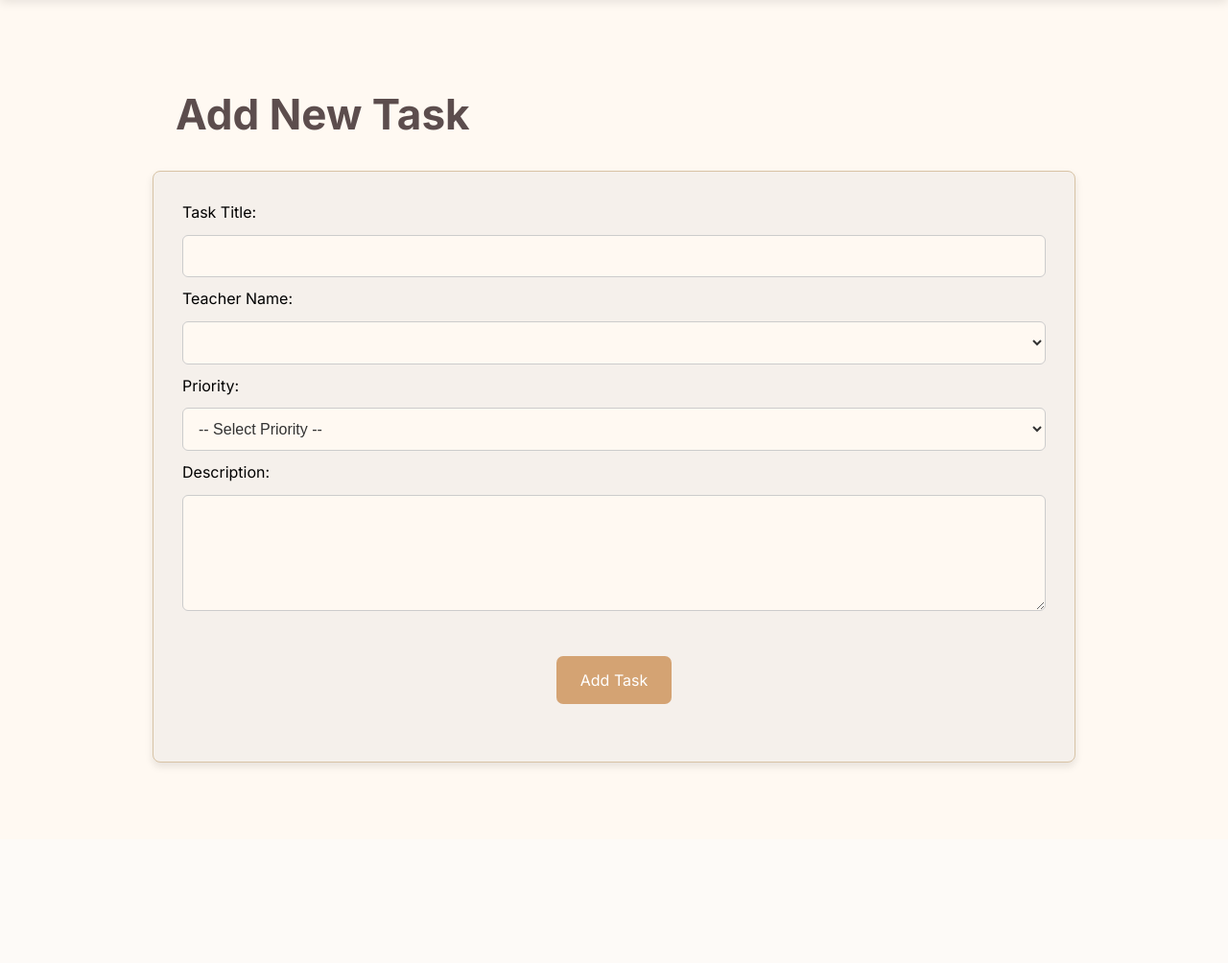
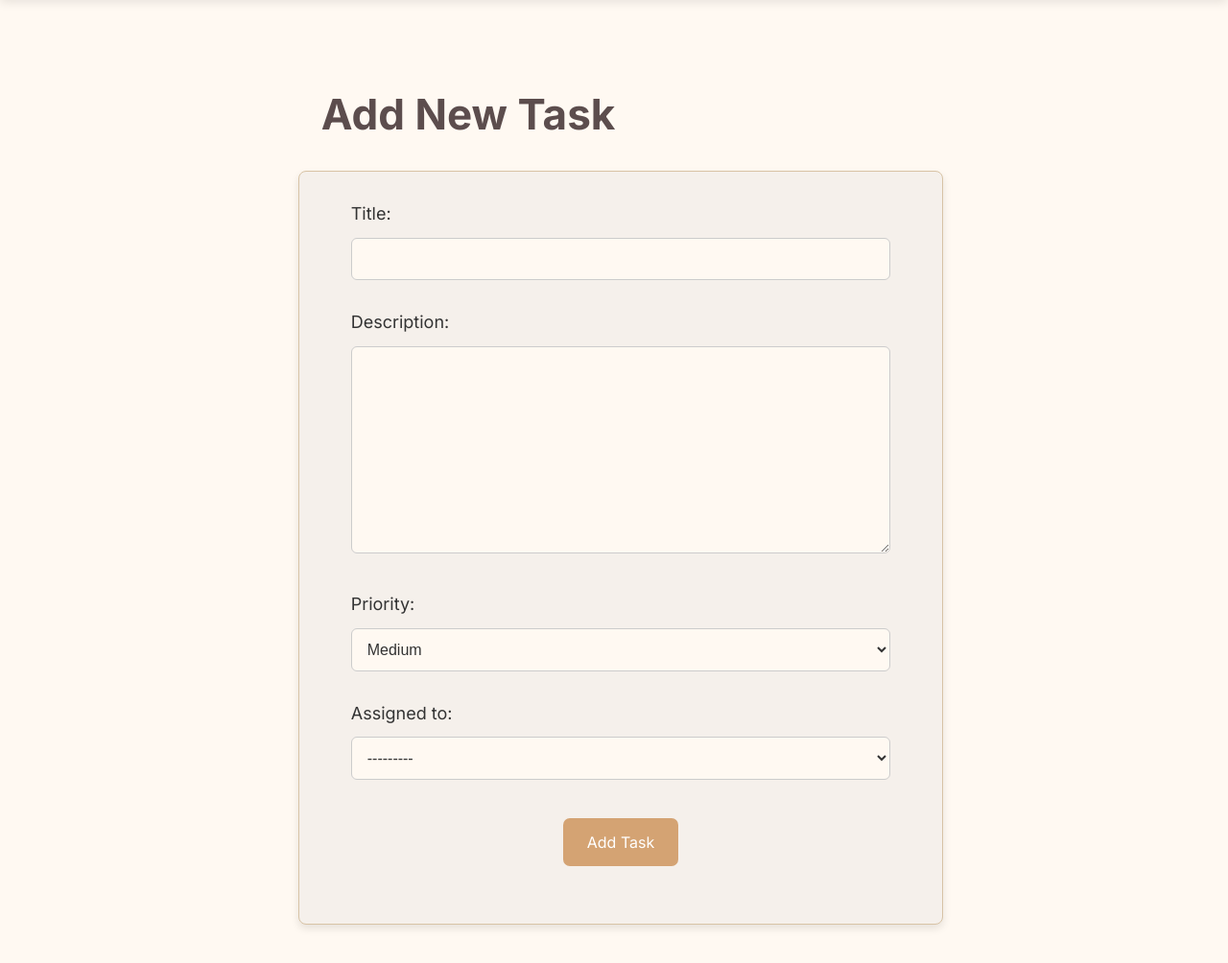
Before and after one commit to beshirr/school-task, a Django app: page /tasks/add_task in a window 1280 px wide. Shown: the part 70-1074 px from the top of the page at 96% size. Before the commit the page ends 871 px from the top, so only its background shows below. Run offline with Django 5.2, Linux system fonts and the light colour scheme; lists and menus that the app fills with data are empty; some web fonts are replaced.

Commit message:
edit task, using django forms for addition and edit

```diff
--- a/tasks/templates/tasks/add_task.html
+++ b/tasks/templates/tasks/add_task.html
@@ -1,41 +1,12 @@
 {% extends 'base.html' %}
-
 {% block title %}Add Task{% endblock %}
-
 {% block content %}
   {% include 'navbar_admin.html' %}
-
   <div class="form-container">
     <h1>Add New Task</h1>
-
-    <form action="{% url 'tasks:add_task' %}" method="post">
+    <form method="post">
       {% csrf_token %}
-      <label for="title">Task Title:</label>
-      <input type="text" id="title" name="title" required />
-
-      <label for="teacher">Teacher Name:</label>
-      <select name="teacher" id="teacher_name_dropdown">
-        {% for teacher in teachers %}
-          <option value="{{ teacher.id }}">{{ teacher.username }}</option>
-        {% endfor %}
-      </select>
-
-      <label for="priority">Priority:</label>
-      <select id="priority" name="priority" required>
-        <option value="">-- Select Priority --</option>
-        <option value="low">Low</option>
-        <option value="medium">Medium</option>
-        <option value="high">High</option>
-      </select>
-
-      <label for="description">Description:</label>
-      <textarea
-        id="description"
-        name="description"
-        rows="5"
-        required
-      ></textarea>
-
+      {{ form.as_p }}
       <button class="main-btns btn" type="submit">
         Add Task
       </button>
--- a/tasks/templates/tasks/task_list.html
+++ b/tasks/templates/tasks/task_list.html
@@ -37,7 +37,7 @@
               <td>{{ task.created_at|date:"M d, Y" }}</td>
               <td>
                 <button  class="delete-btn actions-button btn">Delete</button>
-                <button onclick=window.location.href='{% url 'tasks:view_task' task.id %}'
+                <button onclick=window.location.href='{% url 'tasks:edit_task' task.id %}'
                         class="edit-btn actions-button btn">Edit
                 </button>
               </td>
--- a/tasks/views.py
+++ b/tasks/views.py
@@ -1,10 +1,20 @@
+from django import forms
 from django.contrib.auth.models import User
-from django.shortcuts import render, get_object_or_404
+from django.shortcuts import render, get_object_or_404, redirect
 from django.contrib.auth.decorators import login_required
 from django.views.decorators.csrf import csrf_exempt
 
 from tasks.models import Task
 
+class TaskForm(forms.ModelForm):
+    class Meta:
+        model = Task
+        fields = ['title', 'description', 'priority']
+
+    assigned_to = forms.ModelChoiceField(
+        queryset=User.objects.filter(profile__user_type='teacher'),
+        label='Assigned to'
+    )
 
 # Create your views here.
 # @login_required
@@ -23,39 +33,51 @@
 def view_task(request, task_id):
     return 'task details'
 
+@csrf_exempt
+# @login_required
+def edit_task(request, task_id):
+    task = get_object_or_404(Task, id=task_id)
 
-def edit_task(request, task_id):
-    return 'edit task'
-
-
-@csrf_exempt
-def add_tasks(request):
     if request.method == 'POST':
-        title = request.POST.get('title')
-        teacher_id = request.POST.get('teacher')
-        priority = request.POST.get('priority')
-        description = request.POST.get('description')
-        assigned_to = get_object_or_404(User, id=teacher_id)
-        # Use a hard-coded admin user instead of request.user
-        admin_user = User.objects.get(username='admin_sql')
-
-        task = Task.objects.create(
-            title=title,
-            description=description,
-            priority=priority,
-            # created_by=request.user,
-            created_by=admin_user,
-            assigned_to=assigned_to,
-            status='pending'
-        )
-    teachers = User.objects.filter(profile__user_type='teacher')
-    return render(request, 'tasks/add_task.html', {
-        'teachers' : teachers
+        form = TaskForm(request.POST, instance=task)
+        if form.is_valid():
+            form.save()
+            # pop up window
+            return redirect('../tasks_list')
+    else:
+        form = TaskForm(instance=task)
+    return render(request, 'tasks/edit_task.html', {
+        'form' : form
     })
 
 
+@csrf_exempt # remove after authentication
+# @login_required
+def add_tasks(request):
+    if request.method == 'POST':
+        form = TaskForm(request.POST)
+        if form.is_valid():
+            task = form.save(commit=False)
+            # task.created_by = request.user
+            task.created_by = User.objects.get(username='admin_sql')
+            assigned_to = form.cleaned_data.get('assigned_to')
+            if assigned_to:
+                task.assigned_to = assigned_to
+
+            task.save()
+            # pop up
+            return redirect('tasks:tasks_list')
+    else:
+        form = TaskForm()
+    return render(request, 'tasks/add_task.html', {
+        'form' : form
+    })
+
+
+# @login_required
 def tasks_list(request):
     admin_user = User.objects.get(username='admin_sql')
+    # created_by=request.user
     tasks = Task.objects.filter(created_by=admin_user).order_by('-created_at')
     return render(request, 'tasks/task_list.html', {
         'tasks' : tasks
```
Also changed, not shown: tasks/templates/tasks/edit_task.html (+6 -43 lines).
